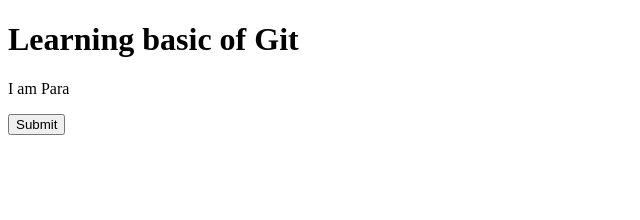
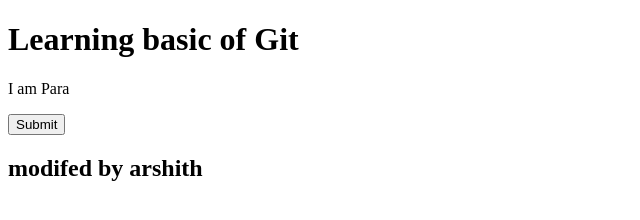
Before and after one commit to Attull/Intern, a plain HTML site: page index.html in a window 1280 px wide. Shown: the whole page, without its empty margins (0-640 px from the left). Drawn offline with Linux system fonts and the light colour scheme.

Commit message:
modified by ak

```diff
--- a/index.html
+++ b/index.html
@@ -9,5 +9,6 @@
     <h1>Learning basic of Git</h1>
     <p>I am Para</p>
     <button>Submit</button>
+    <h2>modifed by arshith</h2>
 </body>
 </html>
```
